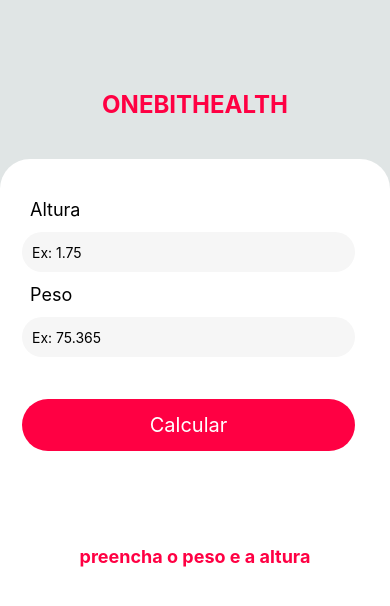
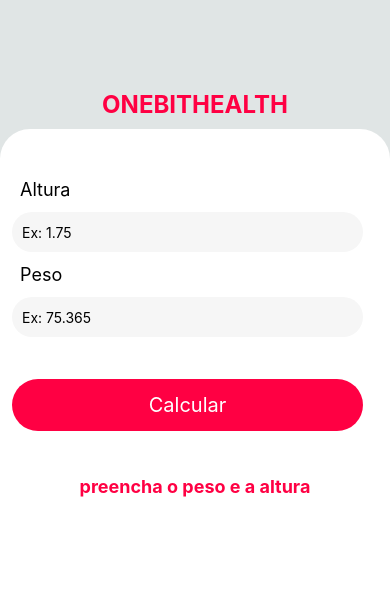
Before and after one commit to BigCouve/onebithealth, a React Native app: screen / in a window 390 px wide. Shown: the top 606 px of the page. Built offline with nearby package versions, Linux system fonts and the light colour scheme.

Commit message:
Part 3:
1. Fixing some bugs, using Keyboard API and Pressable component;
2. applying too Keyboard.dismiss to calculate button

```diff
--- a/src/components/Form/ResultIMC/index.js
+++ b/src/components/Form/ResultIMC/index.js
@@ -10,7 +10,7 @@
     }
 
     return(
-        <View style={styles.resultIMC}>
+        <View style={styles.contextIMC}>
             <View style={styles.boxShareButton}>
                 { props.resultIMC !== null ?
                 <TouchableOpacity
--- a/src/components/Form/ResultIMC/style.js
+++ b/src/components/Form/ResultIMC/style.js
@@ -1,10 +1,10 @@
 import { StyleSheet } from "react-native";
 
 const styles = StyleSheet.create({
-    resultIMC: {
+    contextIMC: {
         flex: 1,
-        marginTop: 15,
-        paddingTop: 60,
+        marginTop: 20,
+        paddingTop: 15,
         borderRadius: 50,
         alignItems: "center",
         width: "100%",
--- a/src/components/Form/index.js
+++ b/src/components/Form/index.js
@@ -5,6 +5,8 @@
     View,
     TouchableOpacity,
     Vibration,
+    Pressable,
+    Keyboard,
 } from "react-native";
 import ResultIMC from "./ResultIMC";
 import styles from "./style";
@@ -21,7 +23,8 @@
     const [errorMessage, setErrorMessage] = useState(null);
 
     function imcCalculator() {
-        return setIMC((weight/(height*height)).toFixed(2));
+        var heightFormat = height.replace(",", ".");
+        return setIMC((weight/(heightFormat * heightFormat)).toFixed(2));
     }
 
     function verificationIMC() {
@@ -48,7 +51,7 @@
     }
 
     return(
-        <View style={styles.formContext}>
+        <Pressable onPress={Keyboard.dismiss} style={styles.formContext}>
             <View style={styles.form}>
                 <Text style={styles.formLabel}>Altura</Text>
                 <Text style={styles.errorMessage}>{errorMessage}</Text>
@@ -72,13 +75,15 @@
                     style={styles.buttonCalculator}
                     onPress={() => {
                         validationIMC();
+                        Keyboard.dismiss();
                     }}
+                    accessible={false}
                 >
                     <Text style={styles.textButtonCalculator}>{textButton}</Text>
                 </TouchableOpacity>
             </View>
             <ResultIMC messageResultIMC={messageIMC} resultIMC={imc} />
 
-        </View>
+        </Pressable>
     );
 }
--- a/src/components/Form/style.js
+++ b/src/components/Form/style.js
@@ -2,20 +2,17 @@
 
 const styles = StyleSheet.create({
     formContext: {
-        width: "100%",
-        height: "100%",
-        bottom: 0,
+        flex: 1,
         backgroundColor: "#FFFFFF",
         alignItems: "center",
         borderTopLeftRadius: 30,
         borderTopRightRadius: 30,
-        marginTop: 30,
+        paddingTop: 30,
     },
     form: {
        width: "100%",
        height: "auto",
-       marginTop: 30,
-       padding: 10,
+       paddingTop: 20,
     },
     formLabel: {
         color: 'black',
```
